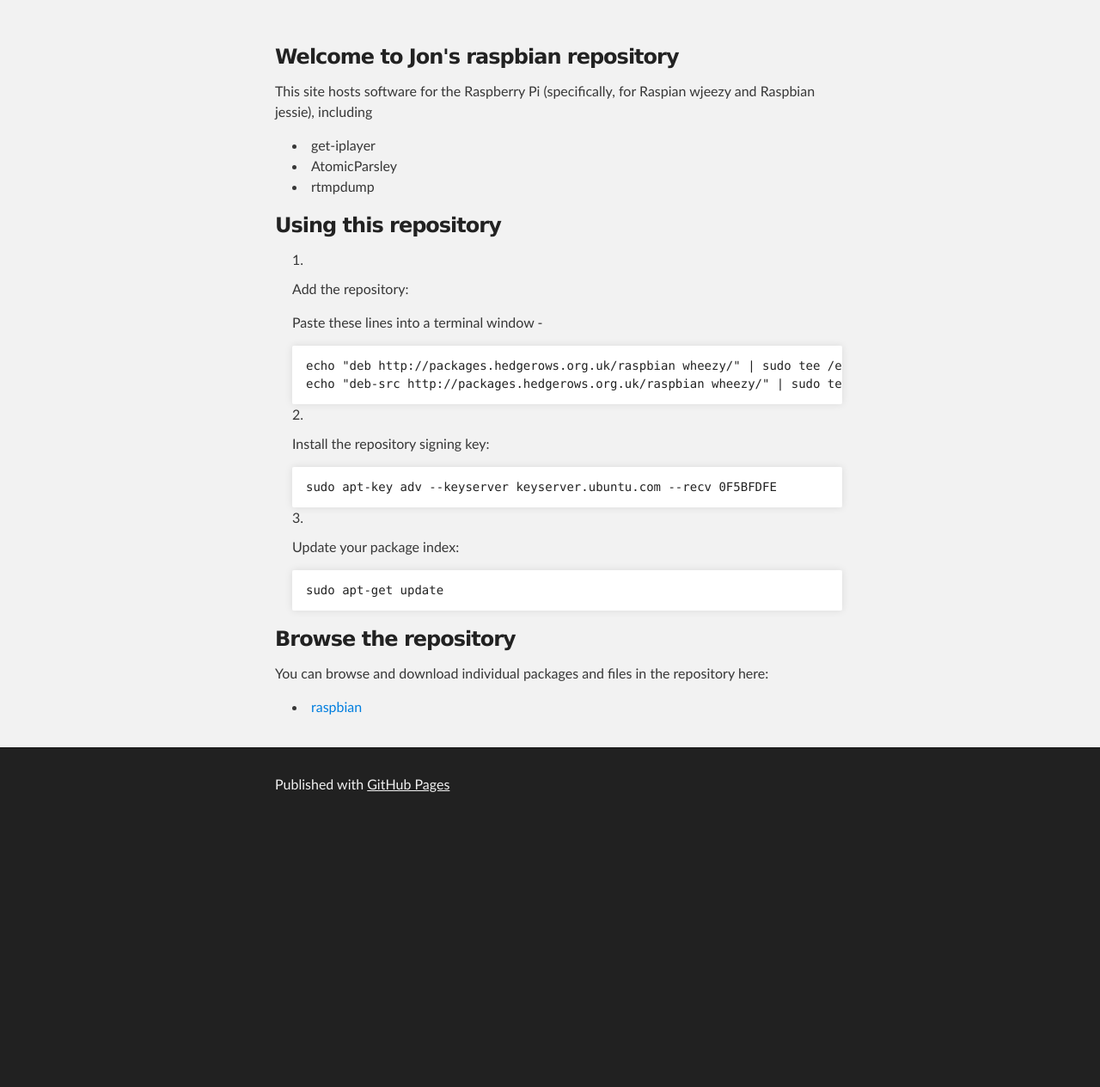
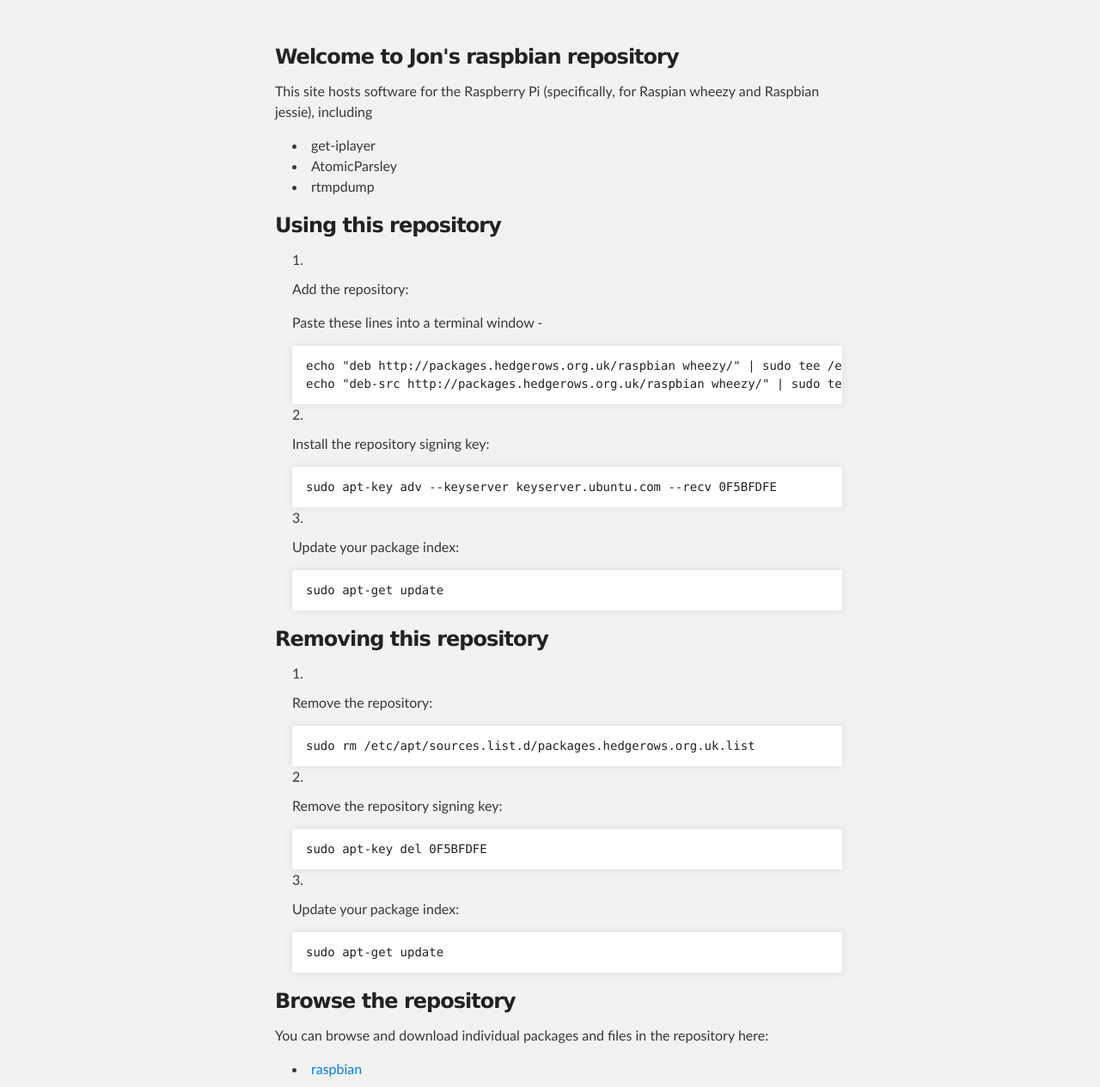
Before and after one commit to jon-hedgerows/jon-hedgerows.github.io, a plain HTML site: page index.html in a window 1280 px wide. Shown: the part 176-1440 px from the top of the page at 86% size. Before the commit the page ends 1135 px from the top, so only its background shows below. Drawn offline with Linux system fonts and the light colour scheme.

Commit message:
add instructions for removal

```diff
--- a/index.html
+++ b/index.html
@@ -30,7 +30,7 @@
         <h3>
 <a name="welcome-to-jons-raspbian-repository" class="anchor" href="#welcome-to-jons-raspbian-repository"><span class="octicon octicon-link"></span></a>Welcome to Jon's raspbian repository</h3>
 
-<p>This site hosts software for the Raspberry Pi (specifically, for Raspian wjeezy and Raspbian jessie), including</p>
+<p>This site hosts software for the Raspberry Pi (specifically, for Raspian wheezy and Raspbian jessie), including</p>
 
 <ul>
 <li>get-iplayer</li>
@@ -59,6 +59,25 @@ echo "deb-src http://packages.hedgerows.org.uk/raspbian wheezy/" | sudo tee -a /
 </li>
 </ol>
 <h3>
+<a name="removing-this-repository" class="anchor" href="#removing-this-repository"><span class="octicon octicon-link"></span></a>Removing this repository</h3>
+
+<ol>
+<li>
+<p>Remove the repository:</p>
+
+<pre><code>sudo rm /etc/apt/sources.list.d/packages.hedgerows.org.uk.list</code></pre>
+</li>
+<li>
+<p>Remove the repository signing key:</p>
+<pre><code>sudo apt-key del 0F5BFDFE</code></pre>
+</li>
+<li>
+<p>Update your package index:</p>
+<pre><code>sudo apt-get update</code></pre>
+</li>
+</ol>
+
+<h3>
 <a name="browse-the-repository" class="anchor" href="#browse-the-repository"><span class="octicon octicon-link"></span></a>Browse the repository</h3>
 
 <p>You can browse and download individual packages and files in the repository here:</p>
```
